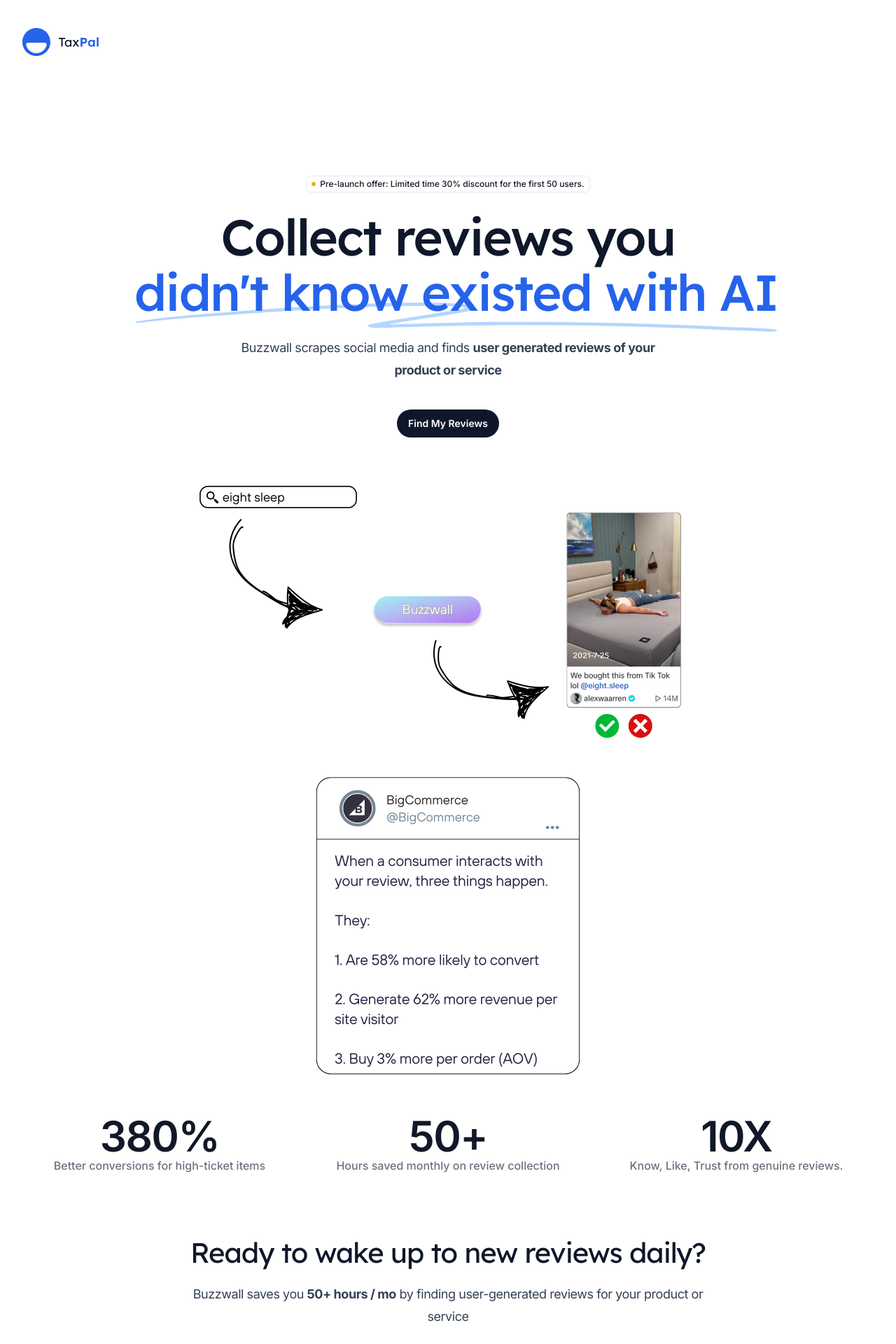
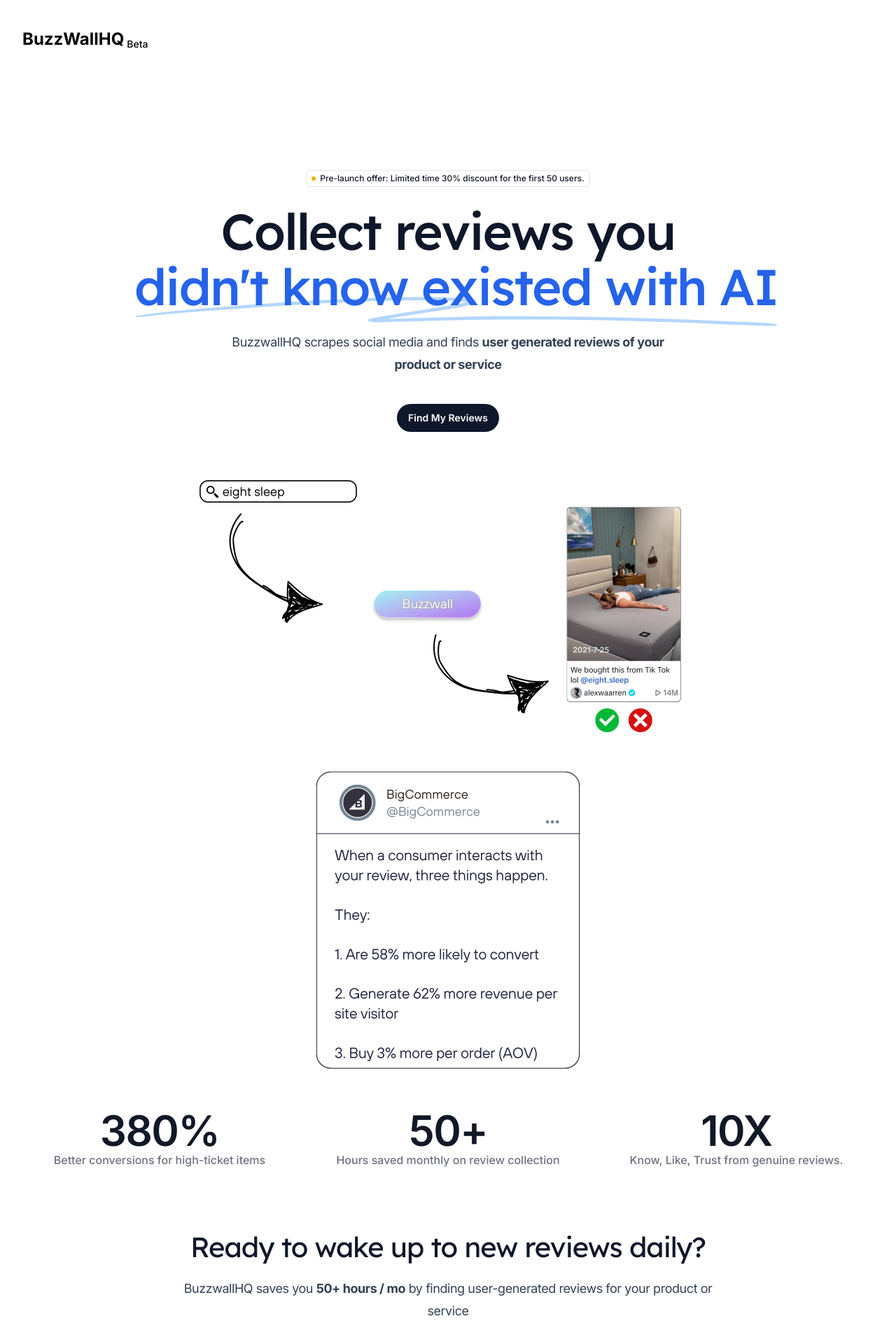
Before and after one commit to royalgiant/buzzwall-landing, a Next.js app: page / in a window 1280 px wide. Shown: the top 1920 px of the page at 70% size. Built offline with nearby package versions, Linux system fonts and the light colour scheme.

Commit message:
rename buzzwall -> buzzwallhq

```diff
--- a/src/app/layout.jsx
+++ b/src/app/layout.jsx
@@ -5,8 +5,8 @@
 
 export const metadata = {
   title: {
-    template: '%s - Buzzwall',
-    default: 'Buzzwall - Collect reviews you didn\'t know existed with AI',
+    template: '%s - BuzzwallHQ',
+    default: 'BuzzwallHQ - Collect reviews you didn\'t know existed with AI',
   },
   description:
     'Most bookkeeping software is accurate, but hard to use. We make the opposite trade-off, and hope you don’t get audited.',
--- a/src/app/page.jsx
+++ b/src/app/page.jsx
@@ -4,7 +4,7 @@
 import { Header } from '@/components/Header'
 import { Hero } from '@/components/Hero'
 import { Pricing } from '@/components/Pricing'
-import { BuzzwallFeatures } from '@/components/BuzzwallFeatures'
+import { BuzzwallHQFeatures } from '@/components/BuzzwallHQFeatures'
 import { Testimonials } from '@/components/Testimonials'
 import { Platforms } from '@/components/Platforms'
 
@@ -14,7 +14,7 @@
       <main>
         <Header />
         <Hero />
-        <BuzzwallFeatures />
+        <BuzzwallHQFeatures />
         <Pricing />
         <Faqs />
         <Platforms />
--- a/src/components/BuzzwallFeatures.jsx
+++ b/src/components/BuzzwallHQFeatures.jsx
@@ -12,7 +12,7 @@
 
 import { Container } from '@/components/Container'
 
-export function BuzzwallFeatures() {
+export function BuzzwallHQFeatures() {
   return (
     <section
       id="features"
@@ -25,7 +25,7 @@
             Ready to wake up to new reviews daily?
           </h2>
           <p className="mt-4 text-lg tracking-tight text-slate-700">
-            Buzzwall saves you <b>50+ hours / mo</b> by finding user-generated reviews for your product or service
+            BuzzwallHQ saves you <b>50+ hours / mo</b> by finding user-generated reviews for your product or service
           </p>
         </div>
         <div className="bg-white">
@@ -38,7 +38,7 @@
                   </span>
                   <h3 className="mt-2 text-2xl font-bold tracking-tight text-gray-900 sm:text-3xl">Get email alerts for new reviews</h3>
                   <p className="mt-2 text-md tracking-tight text-slate-700">
-                    Input your keywords and Buzzwall will scrape for reviews across social media platforms
+                    Input your keywords and BuzzwallHQ will scrape for reviews across social media platforms
                   </p>
                   <ul role="list" className="mt-6 space-y-3 text-sm leading-6 text-gray-600">
                     <li  className="flex gap-x-3">
@@ -73,9 +73,9 @@
                   <span className="inline-flex items-center rounded-md bg-yellow-50 px-2 py-1 text-xs font-medium text-slate-900 ring-1 ring-inset ring-yellow-600/20">
                     FOR BRANDS
                   </span>
-                  <h3 className="mt-2 text-2xl font-bold tracking-tight text-gray-900 sm:text-3xl">Curate your reviews for your Buzzwall</h3>
+                  <h3 className="mt-2 text-2xl font-bold tracking-tight text-gray-900 sm:text-3xl">Curate your reviews for your BuzzwallHQ</h3>
                   <p className="mt-2 text-md tracking-tight text-slate-700">
-                    Build an embeddable Buzzwall to display your testimonials on your website
+                    Build an embeddable BuzzwallHQ to display your testimonials on your website
                   </p>
                   <ul role="list" className="mt-6 space-y-3 text-sm leading-6 text-gray-600">
                     <li  className="flex gap-x-3">
--- a/src/components/Faqs.jsx
+++ b/src/components/Faqs.jsx
@@ -17,7 +17,7 @@
     {
       question: 'What happens if I max out my reviews?',
       answer:
-        'We provide "credit packs" to top up your review count so that Buzzwall can continue finding reviews for you.',
+        'We provide "credit packs" to top up your review count so that BuzzwallHQ can continue finding reviews for you.',
     },
     {
       question: 'Do credit packs expire?',
@@ -32,7 +32,7 @@
     {
       question: 'When will I start seeing reviews appear?',
       answer:
-        'Once you add your keywords, Buzzwall will start scanning to get the most recent reviews for those keywords. Typically you sill start seeing leads flow in within the first 48 hours.',
+        'Once you add your keywords, BuzzwallHQ will start scanning to get the most recent reviews for those keywords. Typically you sill start seeing leads flow in within the first 48 hours.',
     },
     {
       question:
@@ -43,11 +43,11 @@
     {
       question: 'What are keywords tracked?',
       answer:
-      'The # of keywords you can input into Buzzwall to constantly track for new reviews. Each keyword will generate a list of reviews that you can approve or reject.',
+      'The # of keywords you can input into BuzzwallHQ to constantly track for new reviews. Each keyword will generate a list of reviews that you can approve or reject.',
     },
     {
       question: "What's the difference between Basic and Advanced Reviews Tracking",
-      answer: "Buzzwall's AI recommendation on who you should reach out to for sponsorship/collaborations + future tracking features are included in advanced. Basic will only ever track review performance.",
+      answer: "BuzzwallHQ's AI recommendation on who you should reach out to for sponsorship/collaborations + future tracking features are included in advanced. Basic will only ever track review performance.",
     },
     {
       question:
--- a/src/components/Footer.jsx
+++ b/src/components/Footer.jsx
@@ -19,7 +19,7 @@
         </div>
         <div className="flex flex-col items-center border-t border-slate-400/10 py-10 sm:flex-row-reverse sm:justify-between">
           <div className="flex gap-x-6">
-            <Link href="https://x.com/donaldklee" className="group" aria-label="TaxPal on X" target="_blank">
+            <Link href="https://x.com/donaldklee" className="group" aria-label="BuzzwallHQ on X" target="_blank">
               <svg
                 className="h-6 w-6 fill-slate-500 group-hover:fill-slate-700"
                 aria-hidden="true"
@@ -30,7 +30,7 @@
             </Link>
           </div>
           <p className="mt-6 text-sm text-slate-500 sm:mt-0">
-            Copyright &copy; {new Date().getFullYear()} Buzzwall. All rights
+            Copyright &copy; {new Date().getFullYear()} BuzzwallHQ. All rights
             reserved.
           </p>
         </div>
--- a/src/components/Hero.jsx
+++ b/src/components/Hero.jsx
@@ -35,7 +35,7 @@
         </span>{' '}
       </h1>
       <p className="mx-auto mt-6 max-w-2xl text-lg tracking-tight text-slate-700">
-        Buzzwall scrapes social media and finds <b>user generated reviews of your product or service</b>
+        BuzzwallHQ scrapes social media and finds <b>user generated reviews of your product or service</b>
       </p>
       <div className="mt-10 flex justify-center gap-x-6">
         <Button href="#pricing">Find My Reviews</Button>
--- a/src/components/Logo.jsx
+++ b/src/components/Logo.jsx
@@ -1,32 +1,8 @@
 export function Logo(props) {
   return (
-    <svg aria-hidden="true" viewBox="0 0 109 40" {...props}>
-      <path
-        fillRule="evenodd"
-        clipRule="evenodd"
-        d="M0 20c0 11.046 8.954 20 20 20s20-8.954 20-20S31.046 0 20 0 0 8.954 0 20Zm20 16c-7.264 0-13.321-5.163-14.704-12.02C4.97 22.358 6.343 21 8 21h24c1.657 0 3.031 1.357 2.704 2.98C33.32 30.838 27.264 36 20 36Z"
-        fill="#2563EB"
-      />
-      <path
-        d="M55.528 26.57V15.842H52V13.97h9.108v1.872h-3.636V26.57h-1.944Z"
-        fill="#0F172A"
-      />
-      <path
-        d="M83.084 26.57v-12.6h5.346c.744 0 1.416.18 2.016.54a3.773 3.773 0 0 1 1.44 1.44c.36.612.54 1.302.54 2.07 0 .78-.18 1.482-.54 2.106a4 4 0 0 1-1.44 1.494c-.6.36-1.272.54-2.016.54h-2.646v4.41h-2.7Zm2.664-6.84h2.376c.288 0 .546-.072.774-.216.228-.156.408-.36.54-.612a1.71 1.71 0 0 0 .216-.864c0-.324-.072-.606-.216-.846a1.394 1.394 0 0 0-.54-.576 1.419 1.419 0 0 0-.774-.216h-2.376v3.33ZM106.227 26.57V13.25h2.556v13.32h-2.556Z"
-        fill="#2563EB"
-      />
-      <path
-        fillRule="evenodd"
-        clipRule="evenodd"
-        d="M95.906 26.102c.636.432 1.35.648 2.142.648.444 0 .864-.066 1.26-.198a4.25 4.25 0 0 0 1.062-.558 3.78 3.78 0 0 0 .702-.668v1.244h2.574v-9.522h-2.538v1.248a3.562 3.562 0 0 0-.648-.672 3.13 3.13 0 0 0-1.026-.558 3.615 3.615 0 0 0-1.278-.216c-.828 0-1.566.216-2.214.648-.648.42-1.164 1.002-1.548 1.746-.372.732-.558 1.578-.558 2.538 0 .96.186 1.812.558 2.556.372.744.876 1.332 1.512 1.764Zm4.104-1.908c-.36.228-.78.342-1.26.342-.468 0-.882-.114-1.242-.342a2.387 2.387 0 0 1-.828-.954c-.204-.42-.306-.906-.306-1.458 0-.54.102-1.014.306-1.422.204-.408.48-.726.828-.954.36-.24.774-.36 1.242-.36.48 0 .9.12 1.26.36.36.228.636.546.828.954.204.408.306.882.306 1.422 0 .552-.102 1.038-.306 1.458a2.218 2.218 0 0 1-.828.954Z"
-        fill="#2563EB"
-      />
-      <path
-        fillRule="evenodd"
-        clipRule="evenodd"
-        d="m76.322 23.197 2.595 3.373h2.268l-3.662-4.787 3.338-4.663h-2.196l-2.162 3.334-2.554-3.334h-2.34l3.652 4.71-3.634 4.74h2.196l2.5-3.373ZM62.738 26.102a3.78 3.78 0 0 0 2.142.648c.456 0 .888-.072 1.296-.216.42-.144.798-.336 1.134-.576a3.418 3.418 0 0 0 .864-.835v1.447h1.872v-9.45h-1.872v1.45a3.118 3.118 0 0 0-.72-.82 3.2 3.2 0 0 0-1.062-.612 4.033 4.033 0 0 0-1.35-.216c-.828 0-1.578.21-2.25.63-.66.42-1.188 1.002-1.584 1.746-.384.732-.576 1.572-.576 2.52 0 .936.192 1.776.576 2.52.384.744.894 1.332 1.53 1.764Zm4.122-1.476c-.432.276-.93.414-1.494.414a2.682 2.682 0 0 1-1.476-.414 2.987 2.987 0 0 1-1.008-1.134c-.24-.492-.36-1.05-.36-1.674 0-.612.12-1.158.36-1.638.252-.48.588-.858 1.008-1.134a2.682 2.682 0 0 1 1.476-.414c.564 0 1.062.138 1.494.414.432.276.768.654 1.008 1.134.252.48.378 1.026.378 1.638 0 .624-.126 1.182-.378 1.674-.24.48-.576.858-1.008 1.134Z"
-        fill="#0F172A"
-      />
-    </svg>
+    <div className="flex-auto lg:col-start-6 lg:row-start-1 xl:col-span-8 xl:col-start-5 font-bold text-2xl">
+      BuzzWallHQ
+      <sub className="font-medium text-sm ml-1">Beta</sub>
+    </div>
   )
 }
--- a/src/components/Platforms.jsx
+++ b/src/components/Platforms.jsx
@@ -45,7 +45,7 @@
           </div>
         </div>
         <h4 className="mx-auto max-w-4xl font-display text-3xl font-medium tracking-tight text-slate-900 sm:text-4xl text-center mt-36">
-          Get started with Buzzwall{' '}
+          Get started with BuzzwallHQ{' '}
           <span className="relative whitespace-nowrap text-blue-600">
             <svg
               aria-hidden="true"
```
Also changed, not shown: src/images/logos/BuzzwallHQ.png (added).
